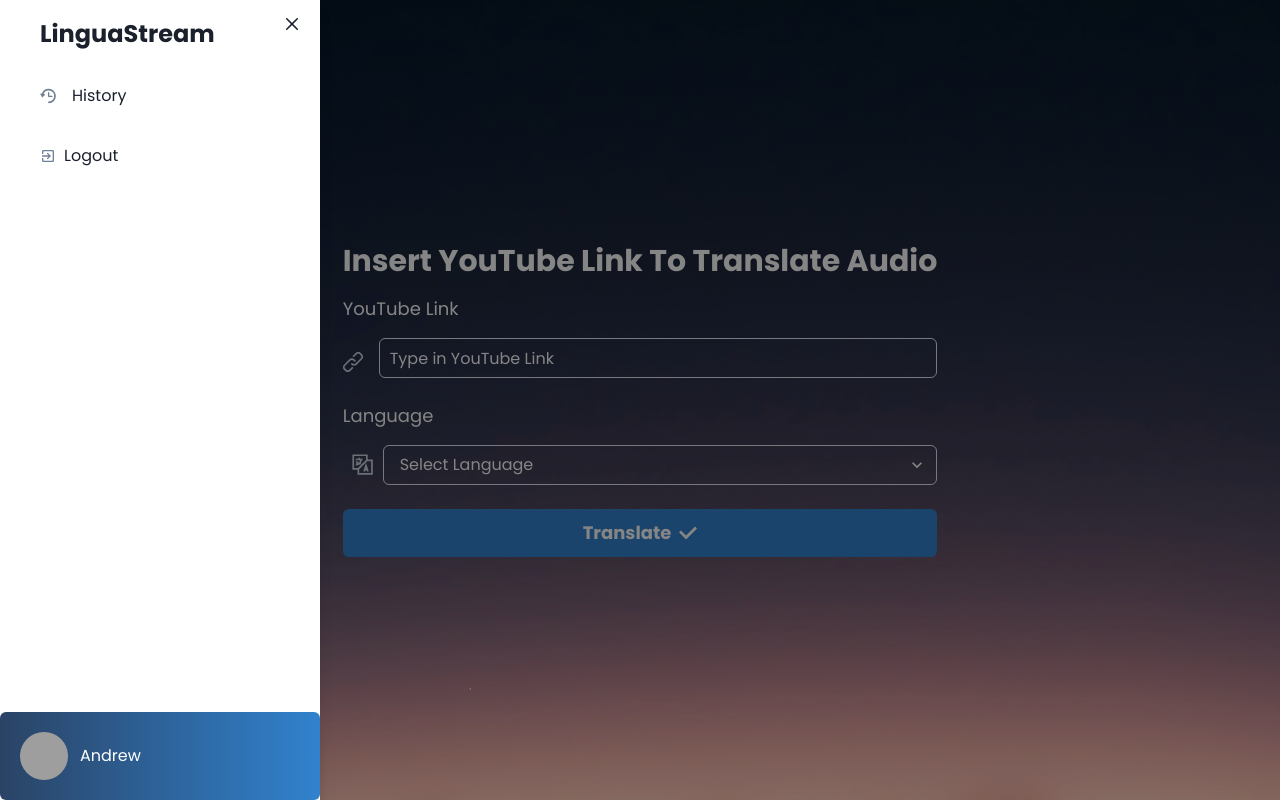
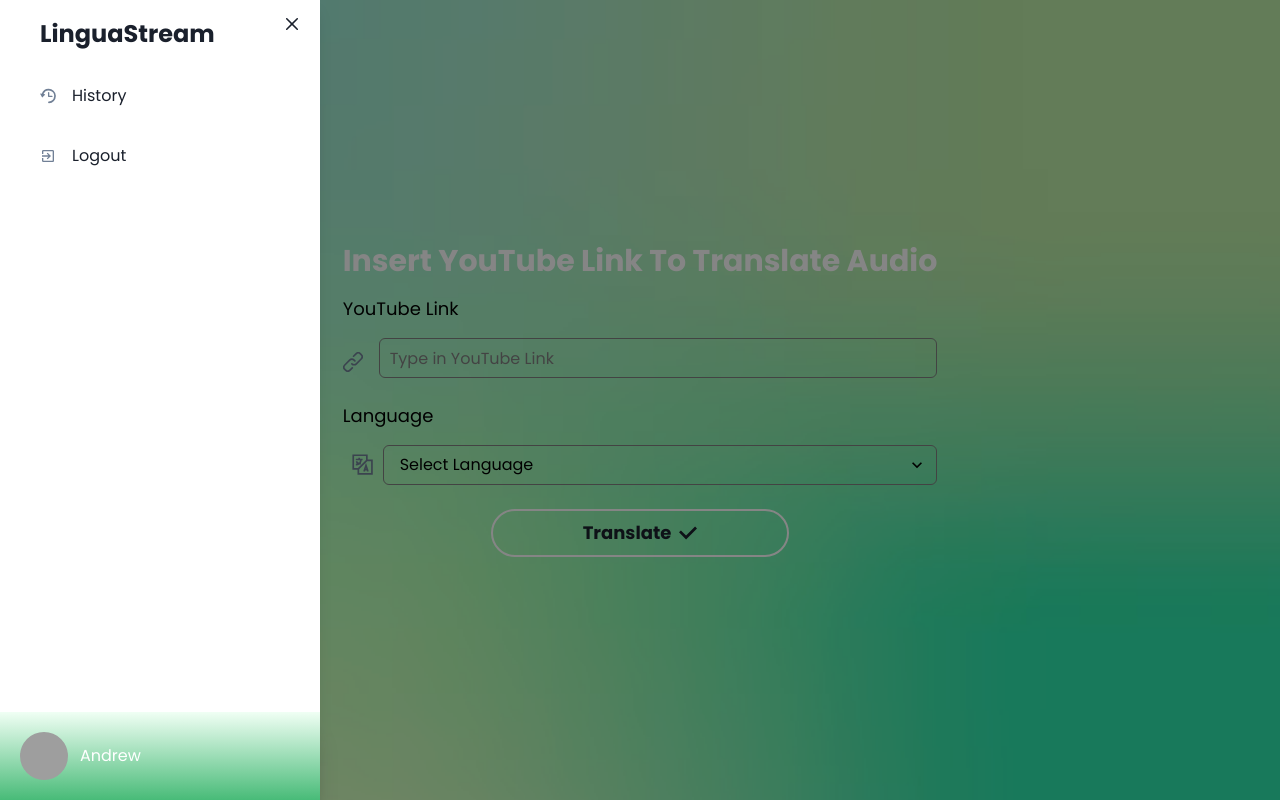
Before and after one commit to wxp02/LinguaStream, a React (Create React App) app in the folder frontend/: page /home in a window 1280 px wide. Both pictures are taken after a click on the button "Open Menu". Built offline with nearby package versions, Linux system fonts and the light colour scheme; grey boxes are pictures that could not be loaded.

Commit message:
changed the background color and color scheme of the pages

```diff
--- a/frontend/src/components/HomePageInputs.js
+++ b/frontend/src/components/HomePageInputs.js
@@ -41,11 +41,11 @@ export default function HomePageInputs({
         )}
       </Box>
       {/* Enter Youtube link */}
-      <Text fontSize="lg" color="white" textAlign="left">
+      <Text fontSize="lg" color="black" textAlign="left">
         YouTube Link
       </Text>
       <Stack direction="row" align="center" spacing={4} width="full" maxW="2xl">
-        <Icon as={LinkIcon} color="gray.300" w={5} h={5} alignSelf="center" />
+        <Icon as={LinkIcon} color="gray.500" w={5} h={5} alignSelf="center" />
 
         <InputGroup>
           <Input
@@ -54,24 +54,25 @@ export default function HomePageInputs({
             onChange={(e) => setYoutubeLink(e.target.value)}
             _placeholder={{
               opacity: 1,
-              color: "white",
+              color: "grey",
               fontFamily: "Poppins",
             }}
             mb="6"
             pl="10px" // Adjust padding left as needed to visually match Select fields
-            style={{ color: "white", fontFamily: "Poppins", width: "100%" }} // Ensure full width usage within the group
+            borderColor="grey"
+            style={{ color: "black", fontFamily: "Poppins", width: "100%" }} // Ensure full width usage within the group
           />
         </InputGroup>
       </Stack>
 
       {/* Select language */}
-      <Text fontSize="lg" color="white" textAlign="left" mb="4">
+      <Text fontSize="lg" color="black" textAlign="left" mb="4">
         Language
       </Text>
       <InputGroup>
         <InputLeftElement
           pointerEvents="none"
-          color="gray.300"
+          color="gray.500"
           fontSize="1.7em"
         >
           <Icon as={LiaLanguageSolid} />
@@ -80,9 +81,10 @@ export default function HomePageInputs({
           placeholder="Select Language"
           value={language}
           onChange={(e) => setLanguage(e.target.value)}
-          color="white"
+          color="black"
           mb="6"
           pl="40px" // Add left padding to make room for the icon
+          borderColor="grey"
           _placeholder={{ opacity: 0.6 }} // Style the placeholder as needed
         >
           <option value="English">English</option>
@@ -100,13 +102,13 @@ export default function HomePageInputs({
               offsetY="20px"
             >
               <>
-                <Text fontSize="lg" color="white" textAlign="left" mb="4">
+                <Text fontSize="lg" color="black" textAlign="left" mb="4">
                   Celebrity Voice
                 </Text>
                 <InputGroup>
                   <InputLeftElement
                     pointerEvents="none"
-                    color="gray.300"
+                    color="yellow.500"
                     fontSize="1.7em"
                   >
                     <Icon as={StarIcon} />
@@ -115,9 +117,10 @@ export default function HomePageInputs({
                     placeholder="No Celebrity Voice"
                     value={celebrityVoice}
                     onChange={(e) => setCelebrityVoice(e.target.value)}
-                    color="white"
+                    color="black"
                     mb="8"
                     pl="40px"
+                    borderColor="grey"
                     _placeholder={{ opacity: 0.6 }}
                   >
                     <option value="Obama">Obama</option>
@@ -131,9 +134,14 @@ export default function HomePageInputs({
       )}
 
       <Button
-        colorScheme="blue"
+
+        backgroundColor="transparent"
+        border="2px"
+        borderColor="white"
+        borderRadius="full"
         size="lg"
-        width="full"
+        width="50%"
+        _hover={{ bg: "teal.500", color: "white", borderColor: "transparent" }}
         onClick={handleTranslate}
         rightIcon={<Icon as={CheckIcon} />}
       >
--- a/frontend/src/components/Sidebar.js
+++ b/frontend/src/components/Sidebar.js
@@ -74,7 +74,7 @@ export default function Sidebar({ isOpen, onClose }) {
                 >
                 <Flex alignItems="center">
                   <ListIcon as={MdExitToApp} color="gray.500" />
-                  <Text fontWeight="normal">Logout</Text>
+                  <Text fontWeight="normal" ml="2">Logout</Text>
                 </Flex>
                 </motion.div>
 
@@ -86,15 +86,15 @@ export default function Sidebar({ isOpen, onClose }) {
           initial="hidden"
           animate="visible"
           variants={variants}
-          transition={{ delay: 0.5, duration: 0.5 }}
+          transition={{  duration: 0.5 }}
         >
         <Box
           position="absolute"
           bottom="0"
           left="0"
           right="0" p="5"
-          bgGradient="linear(to-l, blue.500, blue.800)"
-          borderRadius="md"
+          bgGradient="linear(to-t, green.400, green.50)"
+
           boxShadow="xl"
           >
           <Flex alignItems="center" justifyContent="flex-start">
--- a/frontend/src/pages/HistoryPage.js
+++ b/frontend/src/pages/HistoryPage.js
@@ -48,12 +48,13 @@ export default function HistoryPage() {
             <Text fontSize="xl" color="white" mb="5">
               View your translation history
             </Text>
-            <Icon as={SearchIcon} color="gray.300" marginRight="2" />
+            <Icon as={SearchIcon} color="gray.500" marginRight="2" />
             <Input
               placeholder="Search History..."
-              _placeholder={{ opacity: 1, color: "gray.300" }}
+              _placeholder={{ opacity: 1, color: "black" }}
               mb="4"
               mx="auto"
+              borderColor="grey"
               width="90%"
             />
 
@@ -61,11 +62,11 @@ export default function HistoryPage() {
         </motion.div>
         <Box className="justify-center text-center">
           <Flex justifyContent="flex-end" align="center">
-            <Text fontSize="lg" mb="4" color="white" mr="40">
+            <Text fontSize="lg" mb="4" color="grey" mr="40">
               Link
             </Text>
 
-            <Text fontSize="lg" mb="4" color="white" mr="1">
+            <Text fontSize="lg" mb="4" color="grey" mr="1">
               Language translated to
             </Text>
           </Flex>
--- a/frontend/src/pages/HomePage.js
+++ b/frontend/src/pages/HomePage.js
@@ -95,7 +95,7 @@ export default function HomePage() {
             {loading ? (
               <Center height="100vh"> {/* Adjust height as needed to center vertically in the view */}
               <VStack spacing={3}> {/* Vertical stack with spacing between items */}
-                <Text fontSize="xl" color="gray.200">Translating...</Text> {/* Text component for the label */}
+                <Text fontSize="xl" color="gray.600">Translating...</Text> {/* Text component for the label */}
                 <Spinner
                   size="xl"
                   thickness="4px"
--- a/frontend/tailwind.config.js
+++ b/frontend/tailwind.config.js
@@ -10,7 +10,7 @@ module.exports = {
         lightgrey: "#8E8E8E",
       },
       backgroundImage: {
-        "my-image": "url(/public/home-background.jpg)",
+        "my-image": "url(/public/green-background.avif)",
       },
     },
   },
```
Also changed, not shown: frontend/public/green-background.avif (added).
